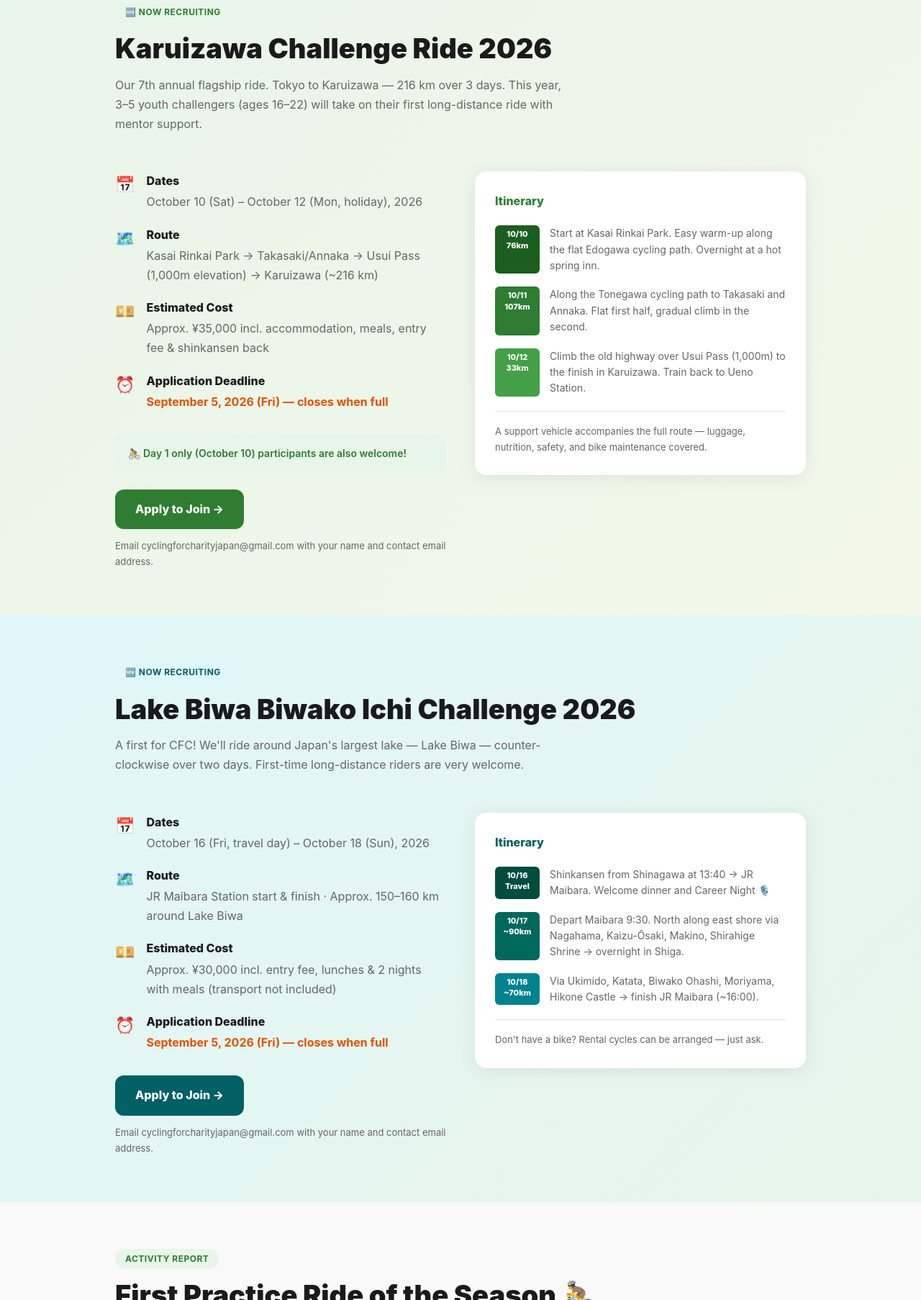
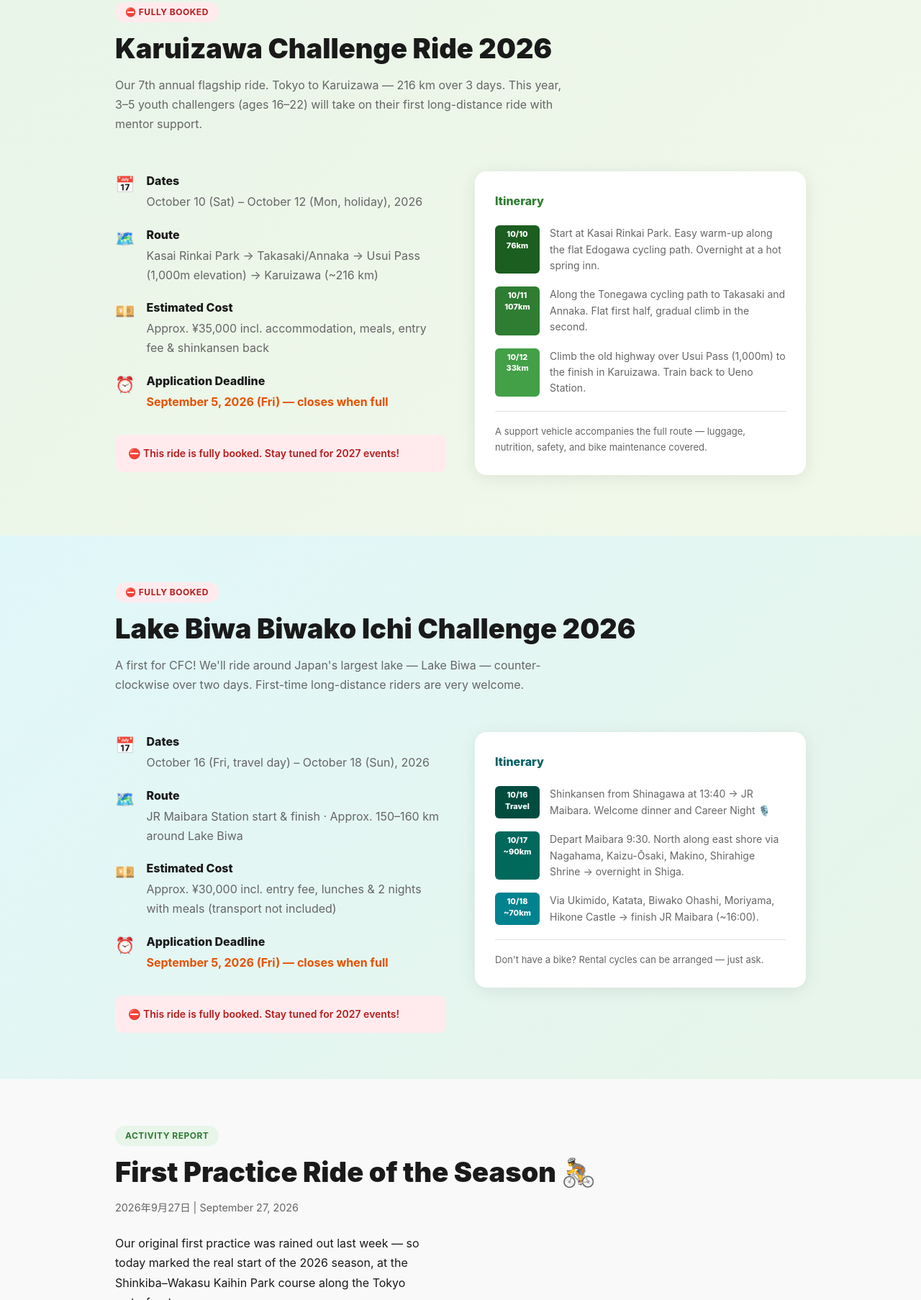
Before and after one commit to yosuketak/cyclingforcharity, a plain HTML site: page index.html in a window 1280 px wide. Shown: the part 5152-6958 px from the top of the page at 72% size. Drawn offline with Linux system fonts and the light colour scheme.

Commit message:
Mark Karuizawa and Lake Biwa 2026 rides as fully booked
Replace 'Now Recruiting' tags and mailto CTAs with 'Fully Booked' notices
on both event sections. Directs interested riders to watch for 2027 events.

Co-Authored-By: Claude Sonnet 4.6 <noreply@anthropic.com>

```diff
--- a/index.html
+++ b/index.html
@@ -860,9 +860,9 @@
 <!-- ── KARUIZAWA ANNOUNCEMENT ── -->
 <section id="karuizawa2026" style="padding: 64px 24px; background: linear-gradient(135deg, #E8F5E9 0%, #F1F8E9 100%);">
   <div class="section-inner">
-    <div class="tag" style="background:#E8F5E9; color:#2E7D32;">
-      <span data-lang="ja">🆕 参加募集中</span>
-      <span data-lang="en">🆕 Now Recruiting</span>
+    <div class="tag" style="background:#FFEBEE; color:#B71C1C;">
+      <span data-lang="ja">⛔ 定員締切</span>
+      <span data-lang="en">⛔ Fully Booked</span>
     </div>
     <h2 class="section-title" data-lang="ja">軽井沢チャレンジライド 2026</h2>
     <h2 class="section-title" data-lang="en">Karuizawa Challenge Ride 2026</h2>
@@ -907,24 +907,11 @@
           </div>
         </div>
 
-        <div style="background: var(--green-pale); border-radius: 10px; padding: 14px 18px; margin-bottom: 24px; font-size: 14px; color: var(--green); font-weight: 600;">
-          <span data-lang="ja">🚴 初日（10月10日）のみの参加も大歓迎です！</span>
-          <span data-lang="en">🚴 Day 1 only (October 10) participants are also welcome!</span>
-        </div>
-
-        <a href="mailto:cyclingforcharityjapan@gmail.com?subject=軽井沢ライド2026参加申込"
-           style="display: inline-flex; align-items: center; gap: 8px;
-                  background: var(--green); color: white; padding: 14px 28px; border-radius: 12px;
-                  font-weight: 800; font-size: 16px; text-decoration: none; margin-bottom: 12px;">
-          <span data-lang="ja">参加申込はこちら →</span>
-          <span data-lang="en">Apply to Join →</span>
-        </a>
-        <p style="font-size: 13px; color: var(--text-light);" data-lang="ja">
-          cyclingforcharityjapan@gmail.com まで、お名前・メールアドレスをご記載の上ご連絡ください。
-        </p>
-        <p style="font-size: 13px; color: var(--text-light);" data-lang="en">
-          Email cyclingforcharityjapan@gmail.com with your name and contact email address.
-        </p>
+        <div style="background: #FFEBEE; border-radius: 10px; padding: 14px 18px; margin-bottom: 24px; font-size: 14px; color: #B71C1C; font-weight: 600;">
+          <span data-lang="ja">⛔ 定員に達したため、参加申込を締め切りました。2027年のライドにぜひご注目ください。</span>
+          <span data-lang="en">⛔ This ride is fully booked. Stay tuned for 2027 events!</span>
+        </div>
+
       </div>
 
       <!-- Itinerary -->
@@ -995,9 +982,9 @@
 <!-- ── LAKE BIWA ANNOUNCEMENT ── -->
 <section id="biwaichi" style="padding: 64px 24px; background: linear-gradient(135deg, #E0F7FA 0%, #E8F5E9 100%);">
   <div class="section-inner">
-    <div class="tag" style="background:#E0F7FA; color:#006064;">
-      <span data-lang="ja">🆕 参加募集中</span>
-      <span data-lang="en">🆕 Now Recruiting</span>
+    <div class="tag" style="background:#FFEBEE; color:#B71C1C;">
+      <span data-lang="ja">⛔ 定員締切</span>
+      <span data-lang="en">⛔ Fully Booked</span>
     </div>
     <h2 class="section-title" data-lang="ja">琵琶湖ビワイチチャレンジ 2026</h2>
     <h2 class="section-title" data-lang="en">Lake Biwa Biwako Ichi Challenge 2026</h2>
@@ -1042,19 +1029,10 @@
           </div>
         </div>
 
-        <a href="mailto:cyclingforcharityjapan@gmail.com?subject=琵琶湖ライド2026参加申込"
-           style="display: inline-flex; align-items: center; gap: 8px;
-                  background: #006064; color: white; padding: 14px 28px; border-radius: 12px;
-                  font-weight: 800; font-size: 16px; text-decoration: none; margin-bottom: 12px;">
-          <span data-lang="ja">参加申込はこちら →</span>
-          <span data-lang="en">Apply to Join →</span>
-        </a>
-        <p style="font-size: 13px; color: var(--text-light);" data-lang="ja">
-          cyclingforcharityjapan@gmail.com まで、お名前・メールアドレスをご記載の上ご連絡ください。
-        </p>
-        <p style="font-size: 13px; color: var(--text-light);" data-lang="en">
-          Email cyclingforcharityjapan@gmail.com with your name and contact email address.
-        </p>
+        <div style="background: #FFEBEE; border-radius: 10px; padding: 14px 18px; font-size: 14px; color: #B71C1C; font-weight: 600;">
+          <span data-lang="ja">⛔ 定員に達したため、参加申込を締め切りました。2027年のライドにぜひご注目ください。</span>
+          <span data-lang="en">⛔ This ride is fully booked. Stay tuned for 2027 events!</span>
+        </div>
       </div>
 
       <!-- Itinerary -->
```
